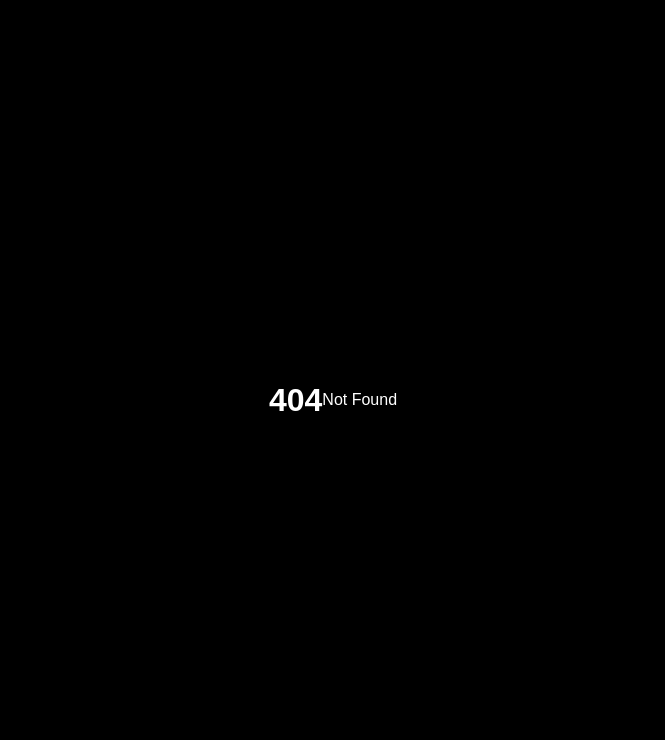
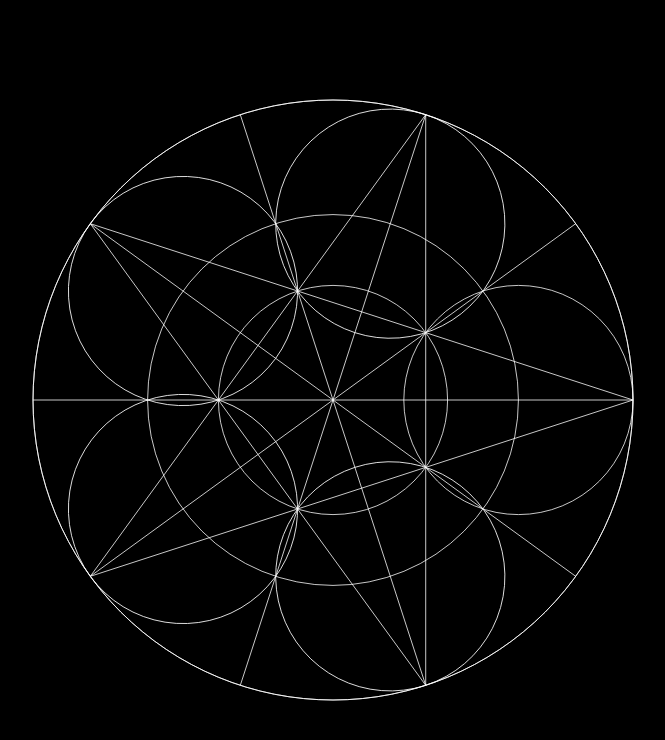
Before and after one commit to dopplerreflect/starts-with-a, a SvelteKit app: page /5-circles in a window 1280 px wide. Before the commit this address had no page. Shown: the top 740 px of the page, without its empty margins (307-972 px from the left). Built offline with nearby package versions, Linux system fonts and the light colour scheme.

Commit message:
add 5-circles

```diff
--- /dev/null
+++ b/src/routes/5-circles/+page.svelte
@@ -0,0 +1,42 @@
+<svelte:options namespace="svg" />
+
+<script>
+	import { arrayMap, phi, radialPoint, radialPointString, viewBox } from '$lib/geometry';
+	import { pathFromDSL } from '$lib/path-parser';
+
+	const size = 2 ** 10;
+	const r = (size / 8) * 3;
+	const angles = arrayMap(10, (n) => 36 * n);
+	const angles5 = arrayMap(5, (n) => 72 * n);
+	const radii = arrayMap(3, (n) => r * phi ** n);
+
+	const parse = pathFromDSL(angles, radii);
+</script>
+
+<svg viewBox={viewBox(size)}>
+	<defs>
+		<style>
+			path,
+			circle {
+				stroke: white;
+				fill: none;
+			}
+		</style>
+	</defs>
+	<circle {r} />
+	{#each radii as r, i}
+		<circle {r} />
+	{/each}
+	{#each angles as a, i}
+		<path d={`M0 0L${radialPointString(a, r)}`} />
+	{/each}
+	<path d={parse('M0 0L4 0L8 0L 2 0L6 0Z')} />
+	{#each angles5 as a}
+		<circle
+			r={radii[2]}
+			cx={radialPoint(angles[0], radii[1]).x}
+			cy={radialPoint(angles[0], radii[1]).y}
+			transform={`rotate(${a})`}
+		/>
+	{/each}
+</svg>
```
